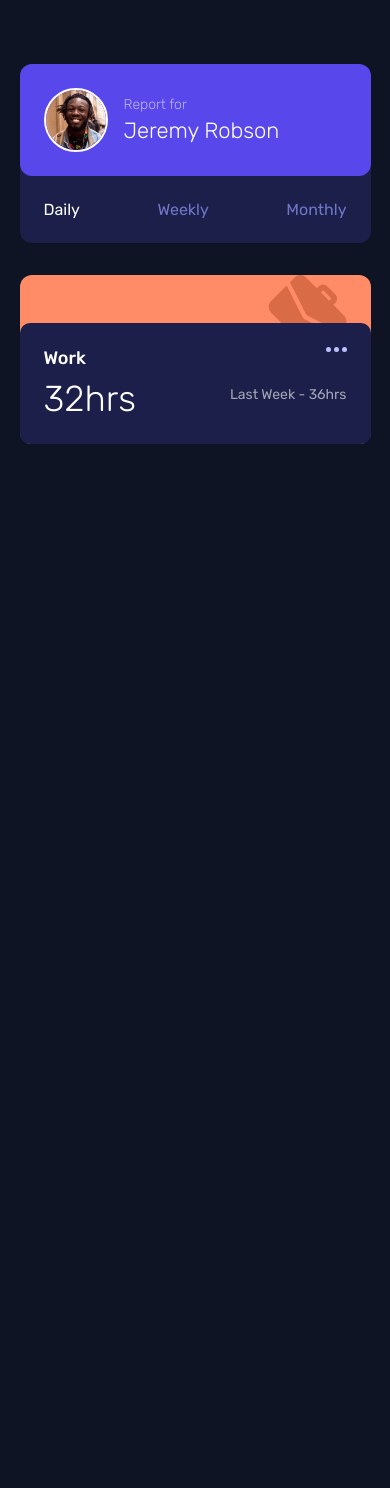
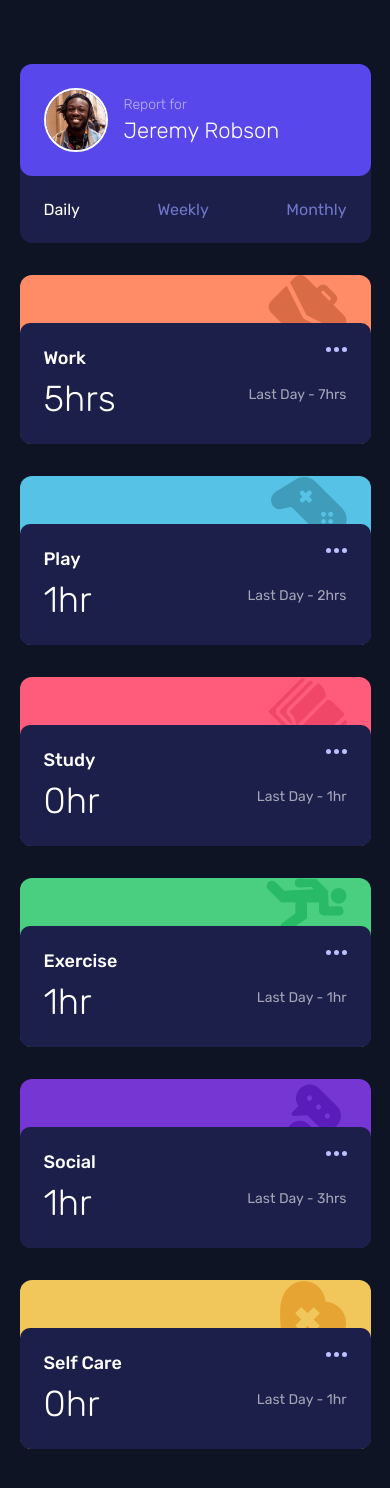
Before and after one commit to DanielMafra/time-tracking-dashboard, a React (Create React App) app: page / in a window 390 px wide. Shown: the top 1488 px of the page. Before the commit the page ends 844 px from the top, so only its background shows below. Built offline with nearby package versions, Linux system fonts and the light colour scheme; the HTML template or start-up script is replaced by a standard one.

Commit message:
Finished the mobile version

```diff
--- a/src/Components/Activity.js
+++ b/src/Components/Activity.js
@@ -1,18 +1,21 @@
-import React from 'react';
+import React, { useContext } from 'react';
+import { GlobalContext } from '../GlobalContext';
 import styles from './Activity.module.css';
 
-const Activity = () => {
+const Activity = ({ title, currentTime, previousTime }) => {
+  const { type } = useContext(GlobalContext);
+
   return (
-    <div className={`${styles.activity} ${styles.work}`}>
-      <img src="./Assets/icon-work.svg" alt="" />
+    <div className={`${styles.activity} ${styles[title.toLowerCase().replace(" ", "")]}`}>
+      <img src={`./Assets/icon-${title.toLowerCase().replace(" ", "-")}.svg`} alt="" />
       <div className={styles.activityContent}>
         <div className={styles.now}>
-          <span>Work</span>
-          <span>32hrs</span>
+          <span>{title}</span>
+          <span>{currentTime}{currentTime > 1 ? "hrs" : "hr"}</span>
         </div>
         <div className={styles.old}>
           <img src="./Assets/icon-ellipsis.svg" alt="Options" />
-          <span>Last Week - 36hrs</span>
+          <span>Last {type} - {previousTime}{previousTime > 1 ? "hrs" : "hr"}</span>
         </div>
       </div>
     </div>
--- a/src/Components/Activity.module.css
+++ b/src/Components/Activity.module.css
@@ -1,5 +1,7 @@
 .activity {
   position: relative;
+  border-radius: 12px;
+  padding-top: 48px;
 }
 
 .activity > img {
@@ -11,8 +13,26 @@
 
 .work {
   background-color: var(--primary-light-red-a);
-  border-radius: 12px;
-  padding-top: 48px;
+}
+
+.play {
+  background-color: var(--primary-soft-blue);
+}
+
+.study {
+  background-color: var(--primary-light-red-b);
+}
+
+.exercise {
+  background-color: var(--primary-lime-green);
+}
+
+.social {
+  background-color: var(--primary-violet);
+}
+
+.selfcare {
+  background-color: var(--primary-soft-orange);
 }
 
 .activityContent {
--- a/src/Components/Home.js
+++ b/src/Components/Home.js
@@ -1,14 +1,19 @@
-import React from 'react';
+import React, { useContext } from 'react';
 import styles from './Home.module.css';
+import { GlobalContext } from '../GlobalContext';
 import Person from './Person';
 import Activity from './Activity';
 
 const Home = () => {
+  const { data, filter } = useContext(GlobalContext);
+
   return (
     <div className={styles.container}>
       <Person />
       <div className={styles.activities}>
-        <Activity />
+        {data ? data.map((activity, i) => {
+          return <Activity title={activity.title} currentTime={activity.timeframes[filter].current} previousTime={activity.timeframes[filter].previous} key={i} />
+        }) : ''}
       </div>
     </div>
   );
--- a/src/Components/Person.js
+++ b/src/Components/Person.js
@@ -1,12 +1,15 @@
-import React, { useState } from 'react';
+import React, { useState, useContext } from 'react';
+import { GlobalContext } from '../GlobalContext';
 import styles from './Person.module.css';
 
 const Person = () => {
   const [active, setActive] = useState(null);
   const [defaultActive, setDefaultActive] = useState(true);
+  const { setFilter } = useContext(GlobalContext);
 
   function handleClick(item) {
     setActive(item);
+    setFilter(item);
     setDefaultActive(false);
   }
 
@@ -20,9 +23,9 @@ const Person = () => {
         </div>
       </div>
       <ul className={styles.personNav}>
-        <li className={defaultActive ? styles.active : (active === 'd' ? styles.active : undefined)} onClick={() => handleClick('d')}>Daily</li>
-        <li className={active === 'w' ? styles.active : undefined} onClick={() => handleClick('w')}>Weekly</li>
-        <li className={active === 'm' ? styles.active : undefined} onClick={() => handleClick('m')}>Monthly</li>
+        <li className={defaultActive ? styles.active : (active === 'daily' ? styles.active : undefined)} onClick={() => handleClick('daily')}>Daily</li>
+        <li className={active === 'weekly' ? styles.active : undefined} onClick={() => handleClick('weekly')}>Weekly</li>
+        <li className={active === 'monthly' ? styles.active : undefined} onClick={() => handleClick('monthly')}>Monthly</li>
       </ul>
     </div>
   );
--- a/src/GlobalContext.js
+++ b/src/GlobalContext.js
@@ -4,6 +4,8 @@ export const GlobalContext = React.createContext();
 
 export const GlobalStorage = ({ children }) => {
   const [data, setData] = useState(null);
+  const [filter, setFilter] = useState("daily");
+  const [type, setType] = useState("daily");
 
   //this consts is just for alternate URL to fetch in localhost (development mode)
   const url = ["http://192.168.15.120:3000/api/data.json", "http://localhost:3000/api/data.json"];
@@ -13,11 +15,25 @@ export const GlobalStorage = ({ children }) => {
   useEffect(async () => {
     const response = await fetch(screen <= 375 ? url[0] : url[1]);
     const json = await response.json();
-    console.log(json);
+    setData(json);
   }, []);
 
+  useEffect(() => {
+    switch (filter) {
+      case "daily":
+        setType("Day");
+        break;
+      case "weekly":
+        setType("Week");
+        break;
+      case "monthly":
+        setType("Month");
+        break;
+    }
+  }, [filter]);
+
   return (
-    <GlobalContext.Provider value={{}}>
+    <GlobalContext.Provider value={{ data, filter, setFilter, type }}>
       {children}
     </GlobalContext.Provider>
   );
```
